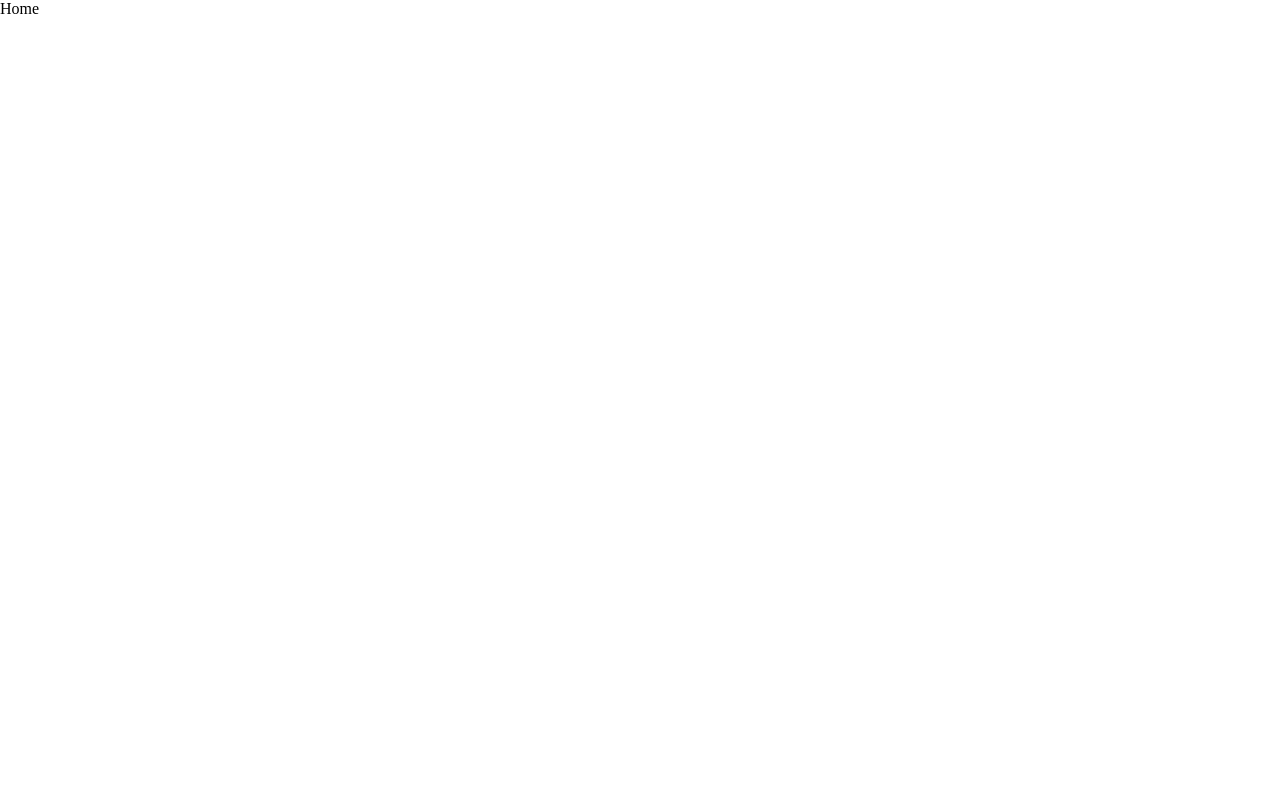
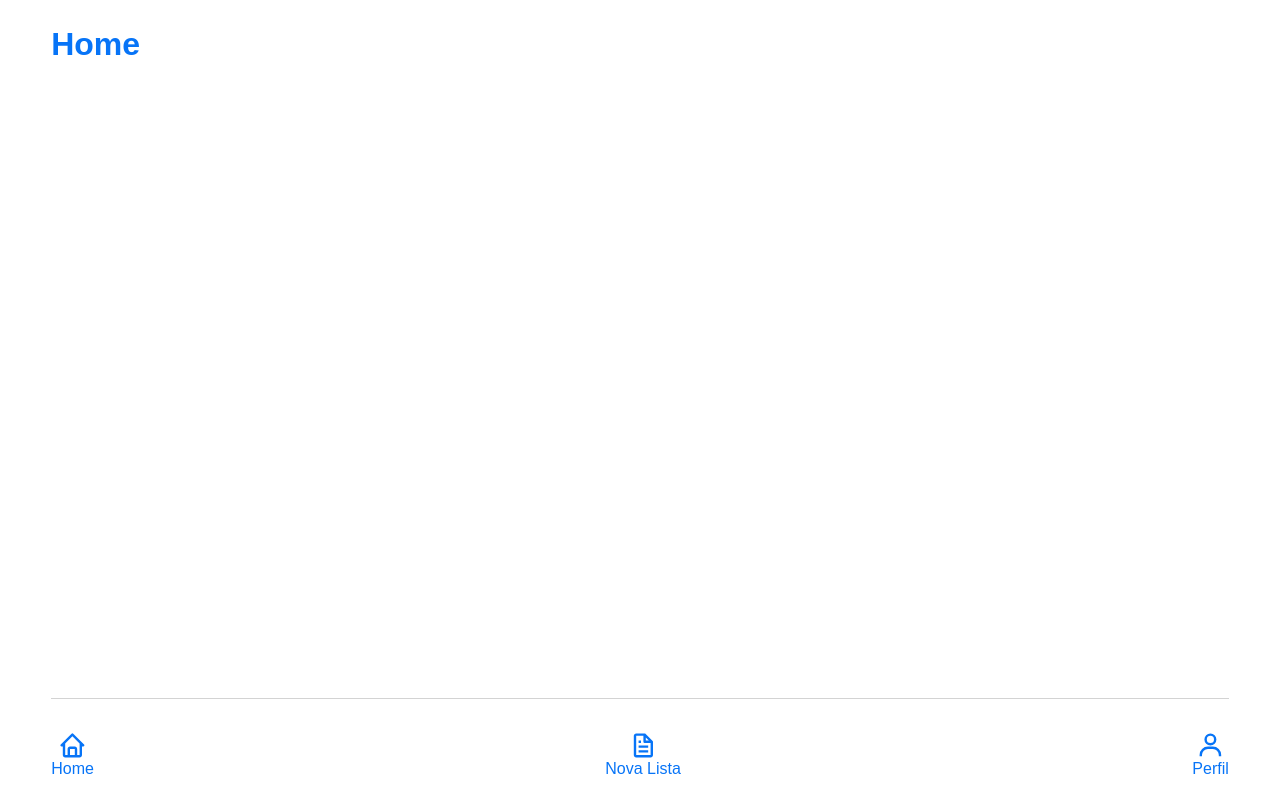
Before and after one commit to pedroonovais/react-to-do-list, a React (Vite) app: page / in a window 1280 px wide. Built offline with nearby package versions, Linux system fonts and the light colour scheme.

Commit message:
Cria layout

```diff
--- a/src/App.tsx
+++ b/src/App.tsx
@@ -1,9 +1,18 @@
+import { lazy, Suspense } from "react";
+import { BrowserRouter, Route, Routes } from "react-router-dom";
+
+const LazyHome = lazy(() => import("./pages/Home/Home"))
+
 function App() {
-  return (
-    <>
-      <p>Home</p>
-    </>
-  )
+    return (
+        <BrowserRouter>
+            <Suspense fallback={<>Carregando</>}>
+                <Routes>
+                    <Route path="/" element={<LazyHome/>}/>
+                </Routes>
+            </Suspense>
+        </BrowserRouter>
+    );
 }
 
-export default App
+export default App;
--- /dev/null
+++ b/src/components/Layout/Layout.style.ts
@@ -0,0 +1,8 @@
+import styled from "styled-components";
+
+export const StyledLayout = styled.div`
+    width: 92vw;
+    margin: 2vw auto;
+    display: grid;
+    grid-template-rows: 84vh 10vh;
+`
--- /dev/null
+++ b/src/components/Layout/Layout.tsx
@@ -0,0 +1,15 @@
+import { Menu } from "../Menu/Menu"
+import { StyledLayout } from "./Layout.style"
+
+interface LayoutProps{
+    children: React.ReactNode
+}
+
+export const Layout = ({children}: LayoutProps) => {
+    return (
+        <StyledLayout>
+            <main>{children}</main>
+            <Menu/>
+        </StyledLayout>
+    )
+}
--- /dev/null
+++ b/src/components/Menu/Menu.style.ts
@@ -0,0 +1,28 @@
+import styled from "styled-components";
+
+export const StyledNav = styled.nav`
+    display: flex;
+    align-items: flex-end;
+    border-top: 1px solid lightgray
+`
+
+export const StyledMenuItemsList = styled.ul`
+    width: 100%;
+    display: flex;
+    justify-content: space-between;
+    align-items: center;
+    margin: 0;
+`
+
+export const StyledMenuItem = styled.li`
+    display: flex;
+    align-items: center;
+    flex-direction: column;
+    margin: 0;
+
+    & a{
+        font-size: 1rem;
+        color: var(--primary-color);
+        text-decoration: none;
+    }
+`
--- /dev/null
+++ b/src/components/Menu/Menu.tsx
@@ -0,0 +1,24 @@
+import { Link } from "react-router-dom"
+import { StyledMenuItem, StyledMenuItemsList, StyledNav } from "./Menu.style"
+import { BiHome, BiFile, BiUser } from "react-icons/bi";
+
+export const Menu = () => {
+    return (
+        <StyledNav>
+            <StyledMenuItemsList>
+                <StyledMenuItem>
+                    <BiHome size="1.8rem" color="var(--primary-color)" />
+                    <Link to="/">Home</Link>
+                </StyledMenuItem>
+                <StyledMenuItem>
+                    <BiFile size="1.8rem" color="var(--primary-color)" />
+                    <Link to="/nova-lista">Nova Lista</Link>
+                </StyledMenuItem>
+                <StyledMenuItem>
+                    <BiUser size="1.8rem" color="var(--primary-color)" />
+                    <Link to="/perfil">Perfil</Link>
+                </StyledMenuItem>
+            </StyledMenuItemsList>
+        </StyledNav>
+    )
+}
--- /dev/null
+++ b/src/components/Title/Title.style.ts
@@ -0,0 +1,5 @@
+import styled from "styled-components";
+
+export const StyledTitle = styled.h1`
+    color: var(--primary-color)
+`
--- /dev/null
+++ b/src/components/Title/Title.tsx
@@ -0,0 +1,9 @@
+import { StyledTitle } from "./Title.style"
+
+interface TitleProps{
+    children: React.ReactNode
+}
+
+export const Title = ({children}:TitleProps) => {
+    return <StyledTitle>{children}</StyledTitle>
+}
--- /dev/null
+++ b/src/pages/Home/Home.tsx
@@ -0,0 +1,10 @@
+import { Layout } from "../../components/Layout/Layout";
+import { Title } from "../../components/Title/Title";
+
+export default function Home(){
+    return (
+        <Layout>
+            <Title>Home</Title>
+        </Layout>
+    )
+}
--- a/src/styles/GlobalStyle.ts
+++ b/src/styles/GlobalStyle.ts
@@ -9,6 +9,7 @@ export const GlobalStyles = createGlobalStyle`
         padding: 0;
         margin: 0;
         box-sizing: border-box;
+        font-family: Arial, Helvetica, sans-serif;
     }
 
     body{
```
